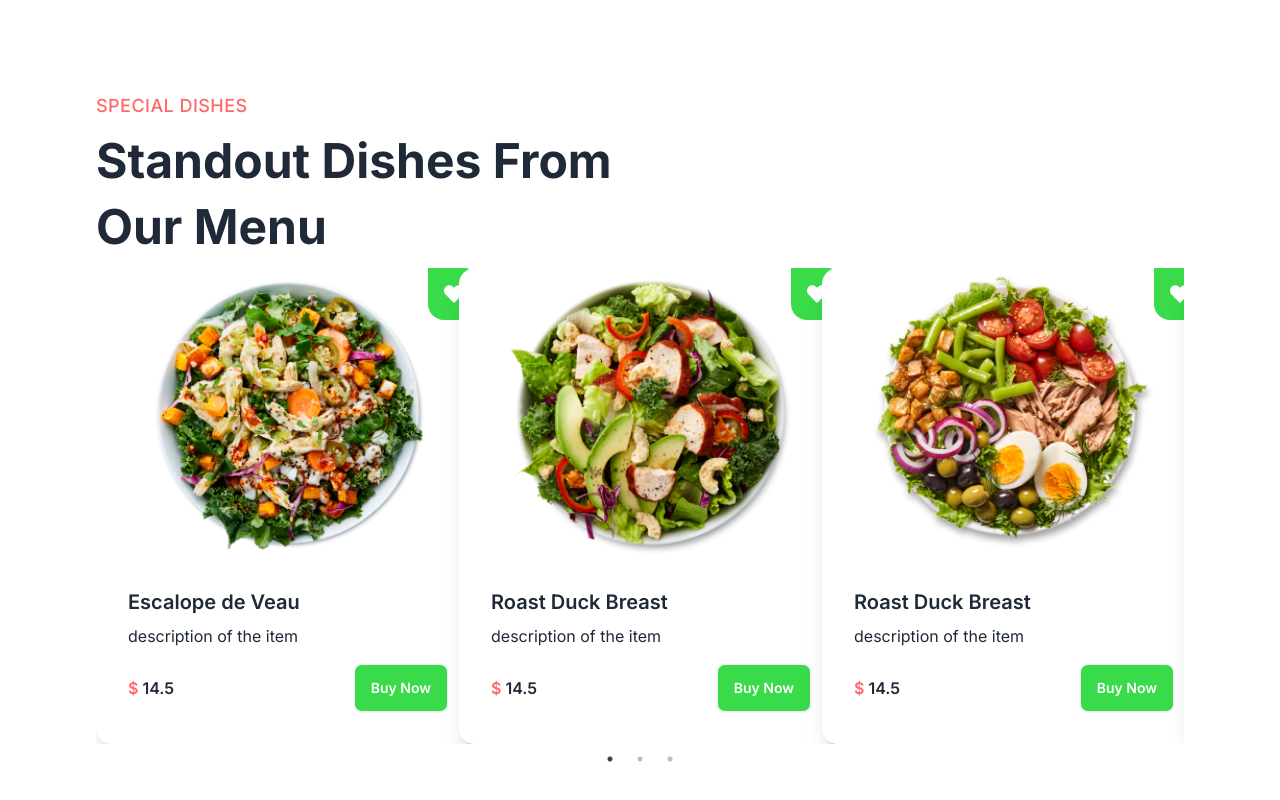
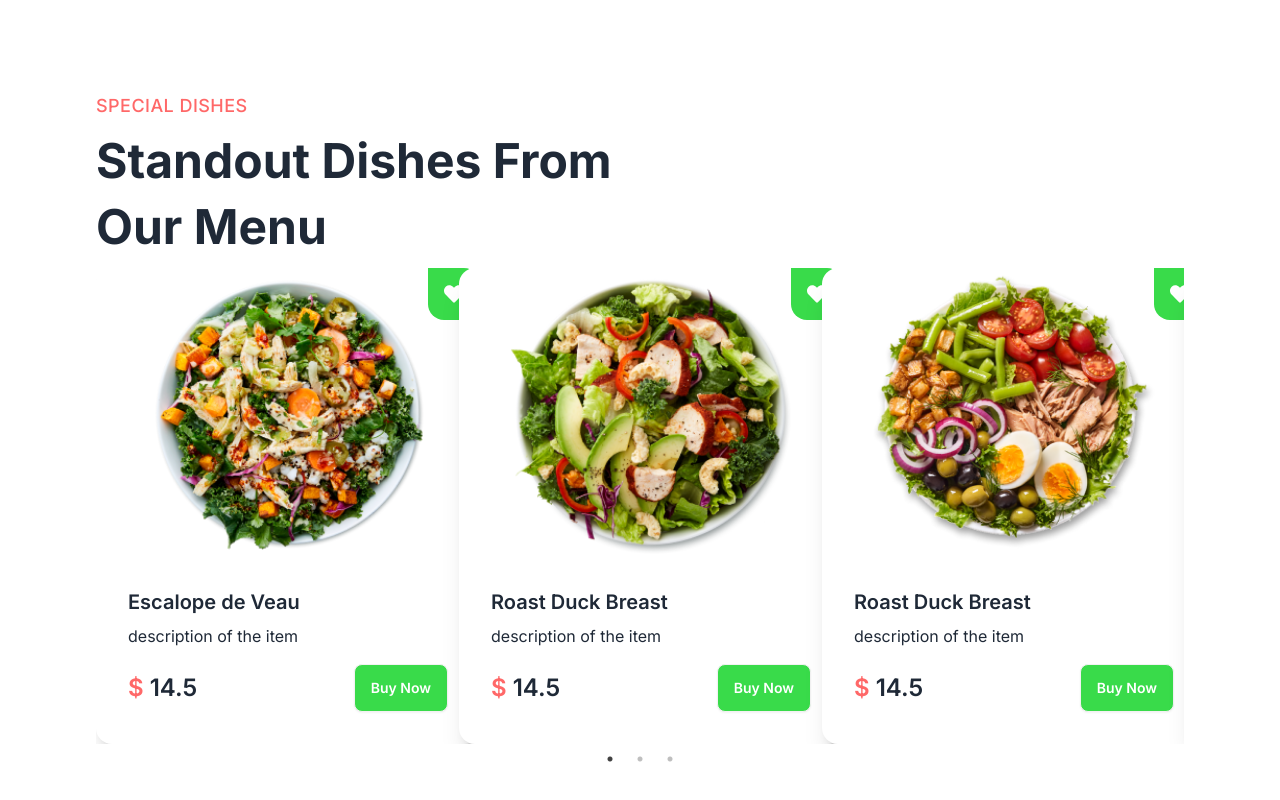
Before and after one commit to HossainRafi/Foodi, a React (Vite) app in the folder foodi-client/: page / in a window 1280 px wide. Shown: the part 1516-2316 px from the top of the page. Built offline with nearby package versions, Linux system fonts and the light colour scheme.

Commit message:
font size

```diff
--- a/foodi-client/src/components/Cards.jsx
+++ b/foodi-client/src/components/Cards.jsx
@@ -31,7 +31,7 @@ export const Cards = ({ item }) => {
         <h2 className="card-title">{item.name}</h2>
         <p>description of the item</p>
         <div className="card-actions justify-between items-center mt-2">
-          <h5 className="font-semibold">
+          <h5 className="sm:text-xl md:text-2xl font-semibold">
             <span className="text-md text-red">$ </span>
             {item.price}
           </h5>
```
